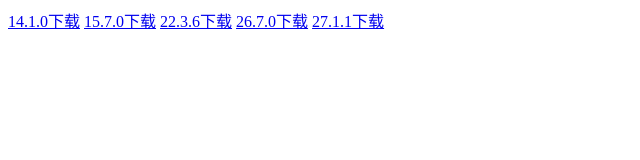
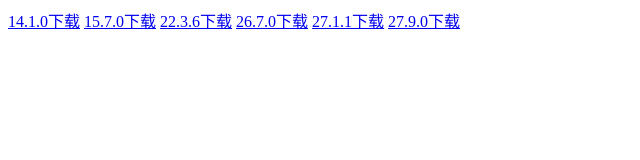
Before and after one commit to HuYeFe/test, a plain HTML site: page ios/index.html in a window 1280 px wide. Shown: the whole page, without its empty margins (0-640 px from the left). Drawn offline with Linux system fonts and the light colour scheme.

Commit message:
Update index.html

```diff
--- a/ios/index.html
+++ b/ios/index.html
@@ -10,5 +10,6 @@
 		<a href="itms-services://?action=download-manifest&url=https://huyefe.github.io/test/ios/22.3.6.plist">22.3.6下载</a>
 		<a href="itms-services://?action=download-manifest&url=https://huyefe.github.io/test/ios/26.7.0.plist">26.7.0下载</a>
 		<a href="itms-services://?action=download-manifest&url=https://huyefe.github.io/test/ios/27.1.1.plist">27.1.1下载</a>
+		<a href="itms-services://?action=download-manifest&url=https://huyefe.github.io/test/ios/27.9.0.plist">27.9.0下载</a>
 	</body>
 </html>
```
